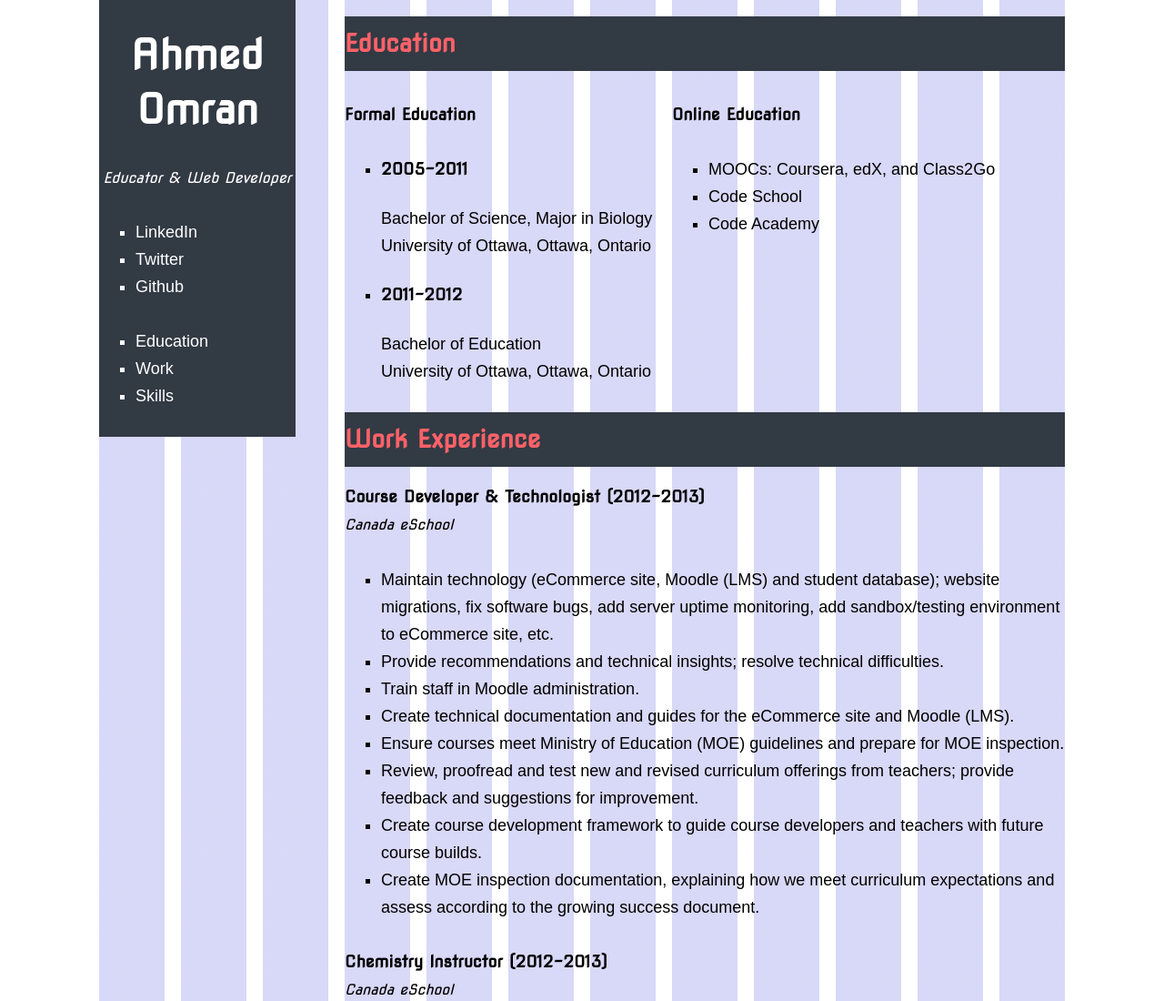
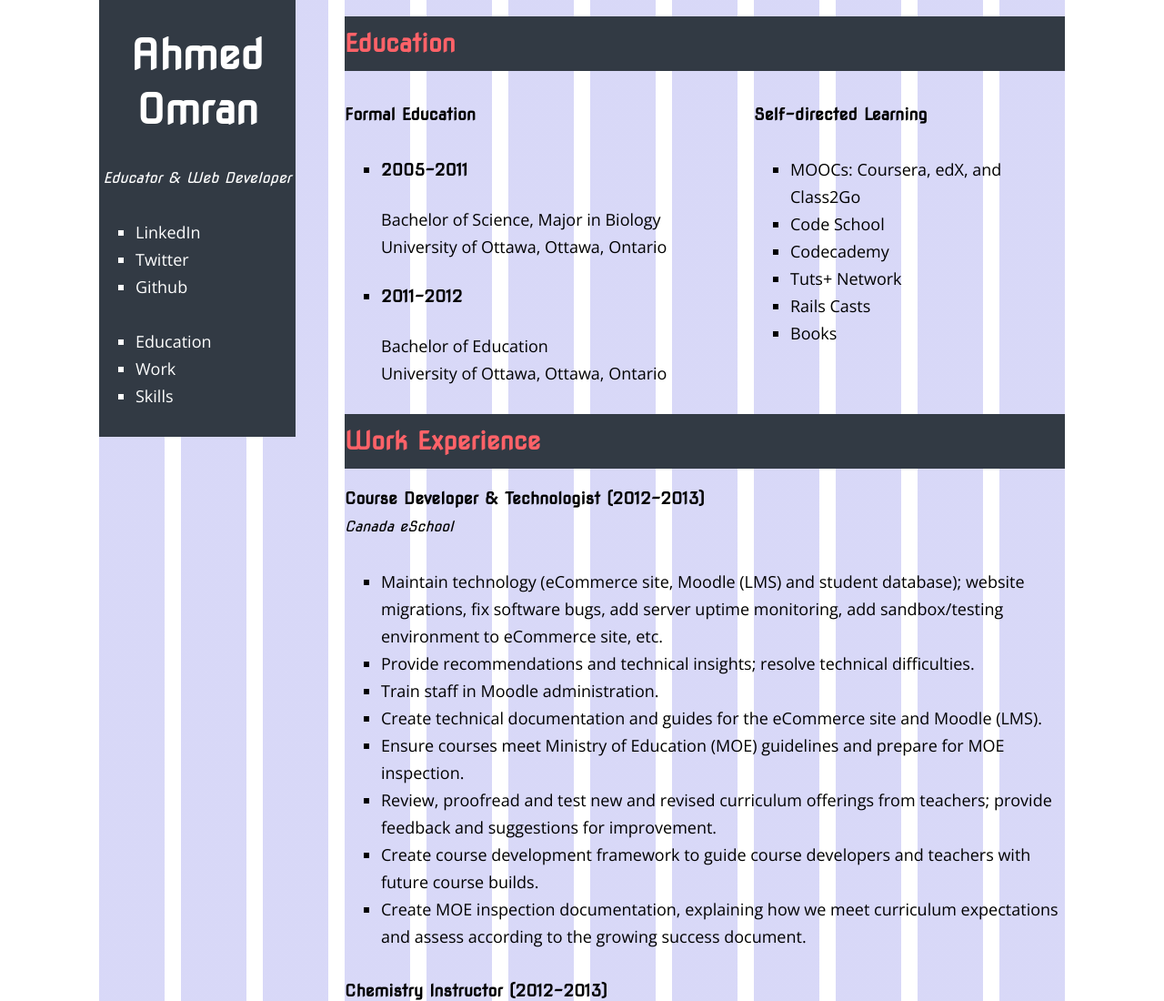
Before and after one commit to aomran/ahmedresume, a plain HTML site: page index.html in a window 1280 px wide. Shown: the top 1100 px of the page at 91% size. Drawn offline with nearby package versions, Linux system fonts and the light colour scheme.

Commit message:
Adjust typoraphy, add google web fonts, change online-education section to self-directed learning

```diff
--- a/index.html
+++ b/index.html
@@ -55,11 +55,14 @@
 					</section>
 
 					<section id="online-ed">
-						<header><h2>Online Education</h2></header>
+						<header><h2>Self-directed Learning</h2></header>
 						<ul>
 							<li>MOOCs: Coursera, edX, and Class2Go</li>
 							<li>Code School</li>
-							<li>Code Academy</li>
+							<li>Codecademy</li>
+							<li>Tuts+ Network</li>
+							<li>Rails Casts</li>
+							<li>Books</li>
 						</ul>
 					</section>
 	 			</article>
--- a/sass/_typography.sass
+++ b/sass/_typography.sass
@@ -5,18 +5,31 @@ $base-font-size: 18px
 $base-line-height: 30px
 +establish-baseline
 
-// The font sizes for h1-h3.
+// Font size setup
 $h1-font-size: 2.5  * $base-font-size
 $h2-font-size: 1.0  * $base-font-size
 $h3-font-size: 0.9  * $base-font-size
 $h1-article:   1.5  * $base-font-size
 
-// The font family for h1-h6
+// Font family setup
+@import url("http://fonts.googleapis.com/css?family=Open+Sans")
+@import url("http://fonts.googleapis.com/css?family=Nova+Square")
+
+$base-font-family: 'Open Sans', sans-serif
 $header-font-family: 'Nova Square', cursive
 
 // The amount lists and blockquotes are indented.
 $indent-amount: 40px !default
 
+
+// Font families
+body
+  font-family: $base-font-family
+
+h1,h2,h3,h4,h5,h6
+  font-family: $header-font-family
+
+// Font size and style
 aside h1
   +adjust-font-size-to($h1-font-size)
   text-align: center
@@ -32,9 +45,6 @@ h3.headline
   font-weight: normal
   font-style: italic
   text-align: center
-
-h1,h2,h3,h4,h5,h6
-  font-family: $header-font-family
 
 .workplace
   font-weight: normal
--- a/sass/screen.sass
+++ b/sass/screen.sass
@@ -4,9 +4,6 @@
 @import "typography"
 /* -------------------------------------------------------------------------
  Layout */
-
-body
-  //background-color: $base-color
 
 //setting up grid
 #container
@@ -26,9 +23,9 @@ aside
 #education, #work, #skills
   clear: both
 #formal-ed
-  +span-columns(4, 9)
+  +span-columns(5, 9)
 #online-ed
-  +span-columns(5 omega, 9)
+  +span-columns(4 omega, 9)
 
 li
   list-style-type: square
@@ -39,8 +36,11 @@ article > header
 
 // Media queries
 +at-breakpoint(12 50em)
+  // the content div expands to 12 columns
   #content
     +span-columns(12)
+
+  // the aside stretches to 12 columns on top of #content
   aside
     position: static
     +span-columns(12)
```
Also changed, not shown: stylesheets/screen.css.
